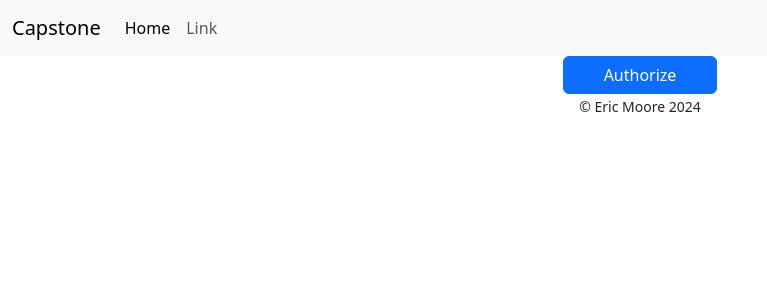
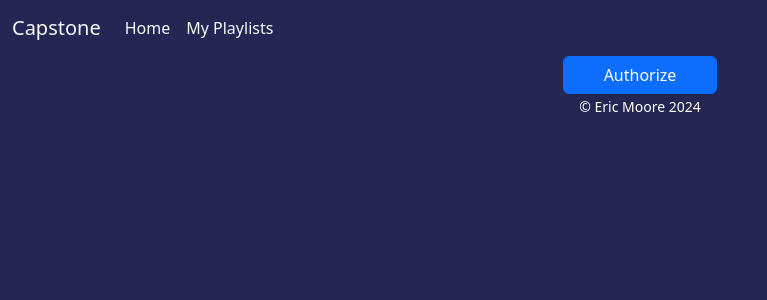
Before and after one commit to ericmoore0709/capstone_project_1, a Flask app: page / in a window 1280 px wide. Shown: the top 300 px of the page, without its empty margins (0-767 px from the left). Run offline with Flask 3, Linux system fonts and the light colour scheme.

Commit message:
Playlist names can now be displayed.

```diff
--- a/app.py
+++ b/app.py
@@ -13,6 +13,8 @@ SPOTIFY_CLIENT_ID = os.environ.get('SPOTIFY_CLIENT_ID')
 SPOTIFY_CLIENT_SECRET = os.environ.get('SPOTIFY_CLIENT_SECRET')
 SPOTIFY_CLIENT_SCOPE = os.environ.get('SPOTIFY_CLIENT_SCOPE')
 SPOTIFY_CLIENT_REDIRECT_URI = os.environ.get('SPOTIFY_CLIENT_REDIRECT_URI')
+
+BASE_URI = 'https://api.spotify.com/v1'
 
 app = Flask(__name__)
 app.config['SECRET_KEY'] = str(uuid4())
@@ -44,7 +46,7 @@ def authorize():
 
         return redirect(AUTH_URL_STR)
     except:
-        flash('Failed to retrieve Spotify authorization endpoint.', 'error')
+        flash('Failed to retrieve Spotify authorization endpoint.', 'danger')
         return redirect('/')
 
 
@@ -75,7 +77,7 @@ def on_redirect():
             print(token_response)
 
             if 'error' in token_response:
-                flash(token_response['error'], 'error')
+                flash(token_response['error'], 'danger')
                 return redirect('/')
 
             else:
@@ -87,7 +89,7 @@ def on_redirect():
             error = request.args.get('error', '')
             if error:
                 print(error)
-                flash(error, 'error')
+                flash(error, 'danger')
                 return redirect('/')
 
         return redirect('/')
@@ -99,7 +101,7 @@ def on_redirect():
 @app.get('/dashboard')
 def display_dashboard():
     if not session.get('token'):
-        flash('No session detected. Please Authorize.', 'error')
+        flash('No session detected. Please Authorize.', 'danger')
         return redirect('/')
 
     return render_template('dashboard.html')
@@ -110,3 +112,22 @@ def process_logout():
     session.pop('state')
     session.pop('token')
     return redirect('/')
+
+
+@app.get('/playlists')
+def display_playlists():
+    token = session.get('token', '')
+    if not token:
+        return redirect('/')
+
+    try:
+        playlists = requests.get(
+            (BASE_URI + '/me/playlists'), headers={'Authorization': ('Bearer ' + token)})
+        print(playlists.status_code)
+        print(playlists.json())
+        return render_template('playlists.html', playlists=playlists.json())
+
+    except Exception as err:
+        print(type(err).__name__ + ': ' + str(err))
+        flash('Failed to retrieve playlists.', 'danger')
+        return redirect('/dashboard')
--- a/static/css/main.css
+++ b/static/css/main.css
@@ -0,0 +1,8 @@
+* {
+    background-color: #262655;
+    color: white;
+}
+
+a {
+    color: cornflowerblue;
+}
--- a/templates/layout/base.html
+++ b/templates/layout/base.html
@@ -9,6 +9,9 @@
     <!-- Boostrap CSS -->
     <link href="https://cdn.jsdelivr.net/npm/bootstrap@5.3.3/dist/css/bootstrap.min.css" rel="stylesheet"
         integrity="sha384-QWTKZyjpPEjISv5WaRU9OFeRpok6YctnYmDr5pNlyT2bRjXh0JMhjY6hW+ALEwIH" crossorigin="anonymous">
+
+    <!-- Custom CSS -->
+    <link href="/static/css/main.css" rel="stylesheet">
 
 </head>
 
--- a/templates/layout/fragments/header.html
+++ b/templates/layout/fragments/header.html
@@ -1,7 +1,7 @@
 {% block header %}
-<nav class="navbar navbar-expand-lg bg-body-tertiary">
+<nav class="navbar navbar-expand-lg">
     <div class="container-fluid">
-        <a class="navbar-brand" href="/">Capstone</a>
+        <a class="navbar-brand text-light" href="/">Capstone</a>
         <button class="navbar-toggler" type="button" data-bs-toggle="collapse" data-bs-target="#navbarSupportedContent"
             aria-controls="navbarSupportedContent" aria-expanded="false" aria-label="Toggle navigation">
             <span class="navbar-toggler-icon"></span>
@@ -9,10 +9,10 @@
         <div class="collapse navbar-collapse" id="navbarSupportedContent">
             <ul class="navbar-nav me-auto mb-2 mb-lg-0">
                 <li class="nav-item">
-                    <a class="nav-link active" aria-current="page" href="/">Home</a>
+                    <a class="nav-link active text-light" aria-current="page" href="/">Home</a>
                 </li>
                 <li class="nav-item">
-                    <a class="nav-link" disabled href="#">Link</a>
+                    <a class="nav-link text-light" href="/playlists">My Playlists</a>
                 </li>
             </ul>
         </div>
```
Also changed, not shown: models.py (added, +53 -0 lines), templates/playlists.html (added, +9 -0 lines).
